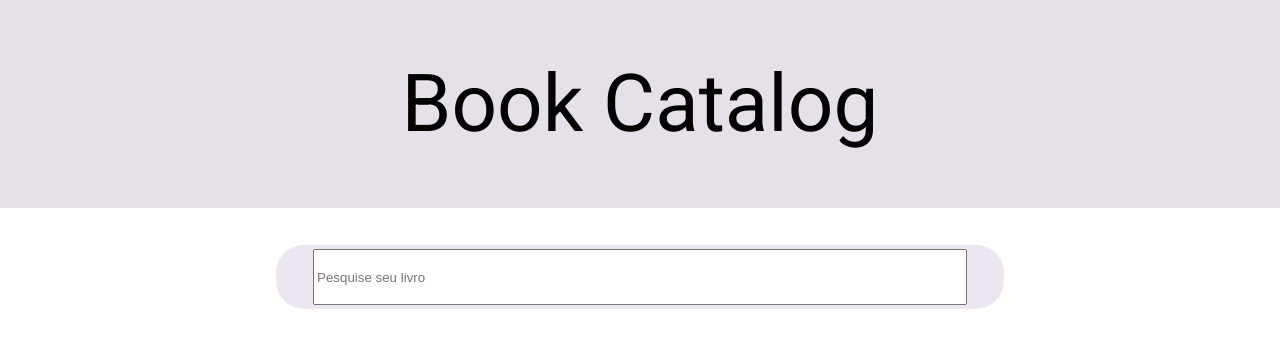
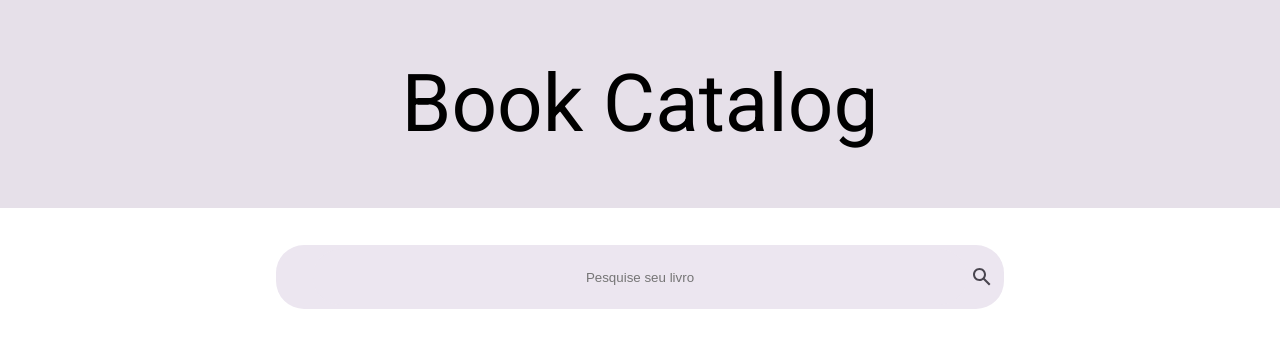
Before and after one commit to joilson-dev/book-catalog, a React (Vite) app: page / in a window 1280 px wide. Shown: the top 348 px of the page. Built offline with nearby package versions, Linux system fonts and the light colour scheme.

Commit message:
search ok

```diff
--- a/src/components/search/Search.jsx
+++ b/src/components/search/Search.jsx
@@ -1,18 +1,16 @@
-import {
-  StyledSearch,
-  StyledTrailingIcon,
-  Styledcontent,
-} from "./SearchStyled";
+import { StyledSearch, StyledTrailingIcon, StyledInput } from "./SearchStyled";
+import SearchIcon from "../../../public/icon/search-Icon.svg";
 
 function Search() {
   return (
     <>
       <StyledSearch>
-        <Styledcontent
+        <StyledInput
           type="search"
           placeholder="Pesquise seu livro"
-        ></Styledcontent>
-        <StyledTrailingIcon></StyledTrailingIcon>
+        ></StyledInput>
+
+        <StyledTrailingIcon src={SearchIcon}></StyledTrailingIcon>
       </StyledSearch>
     </>
   );
--- a/src/components/search/SearchStyled.jsx
+++ b/src/components/search/SearchStyled.jsx
@@ -1,9 +1,9 @@
 import styled from "styled-components";
 
 const StyledSearch = styled.div`
+  position: relative;
   display: flex;
   height: 3.5rem;
-  min-width: 22.5rem;
   max-width: 45rem;
   justify-content: center;
   align-items: center;
@@ -18,19 +18,50 @@ const StyledSearch = styled.div`
   align-self: stretch;
 `;
 
-const Styledcontent = styled.input`
-  display: flex;
+const StyledInput = styled.input`
+  display: grid;
+  grid-template-columns: 1fr;
+  justify-content: start;
+  align-items: center;
+  border-radius: 1.75rem;
+  background-color: #ece6f0;
+  border: none;
+  outline: none;
+  text-align: center;
   width: 40.875rem;
-  justify-content: center;
-  align-items: center;
   gap: 0.625rem;
   align-self: stretch;
+
+  &::-webkit-search-clear-button {
+    -webkit-appearance: none;
+    appearance: none;
+    display: none;
+  }
+
+  &::-webkit-search-cancel-button {
+    -webkit-appearance: none;
+    appearance: none;
+    display: none;
+  }
+
+  &::-moz-search-clear-button {
+    -moz-appearance: none;
+    appearance: none;
+    display: none;
+  }
+
+  &::-ms-clear {
+    display: none;
+  }
 `;
 
-const StyledTrailingIcon = styled.div`
-  display: flex;
-  justify-content: flex-end;
-  align-items: center;
+const StyledTrailingIcon = styled.img`
+  position: absolute;
+  top: 50%;
+  right: 10px;
+  transform: translateY(-50%);
+  cursor: pointer;
+  z-index: 10;
 `;
 
-export { StyledSearch, Styledcontent, StyledTrailingIcon };
+export { StyledSearch, StyledInput, StyledTrailingIcon };
```
